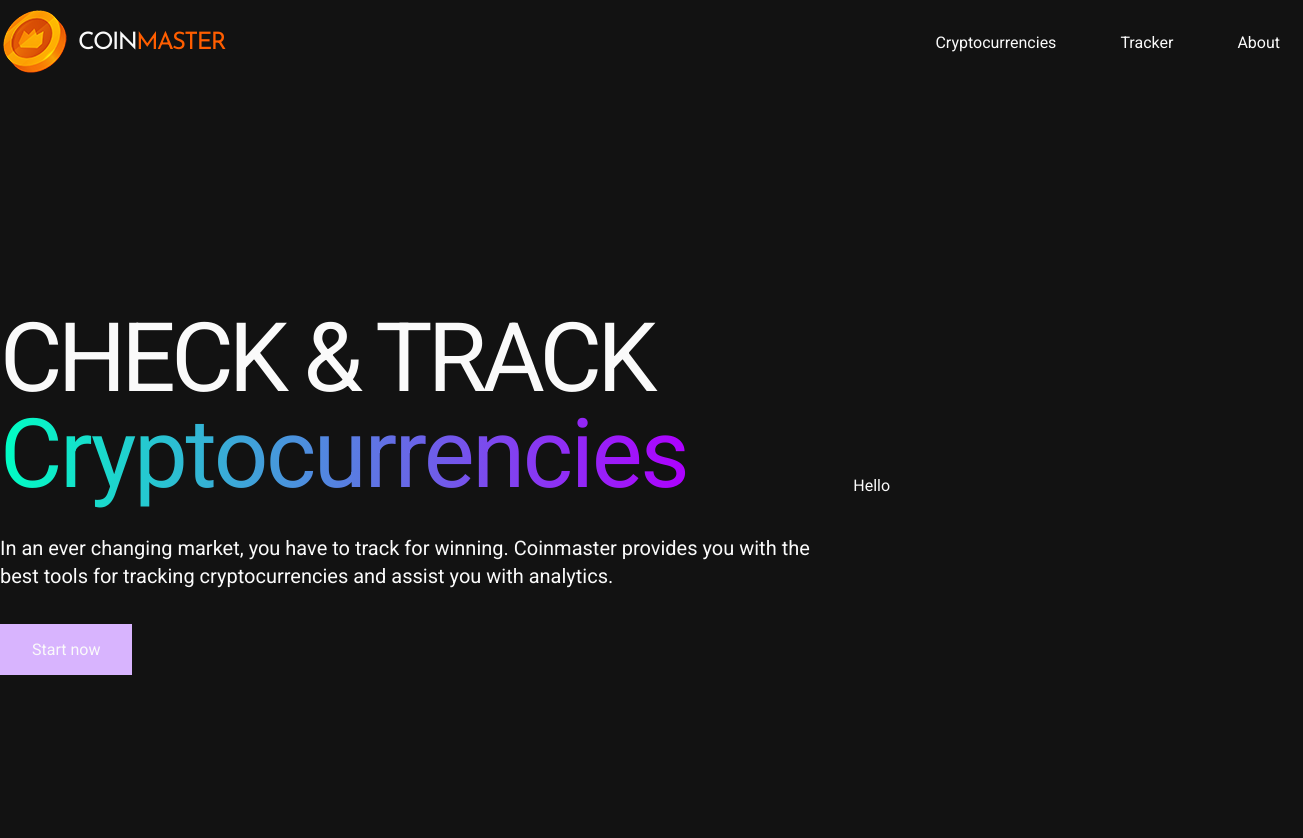
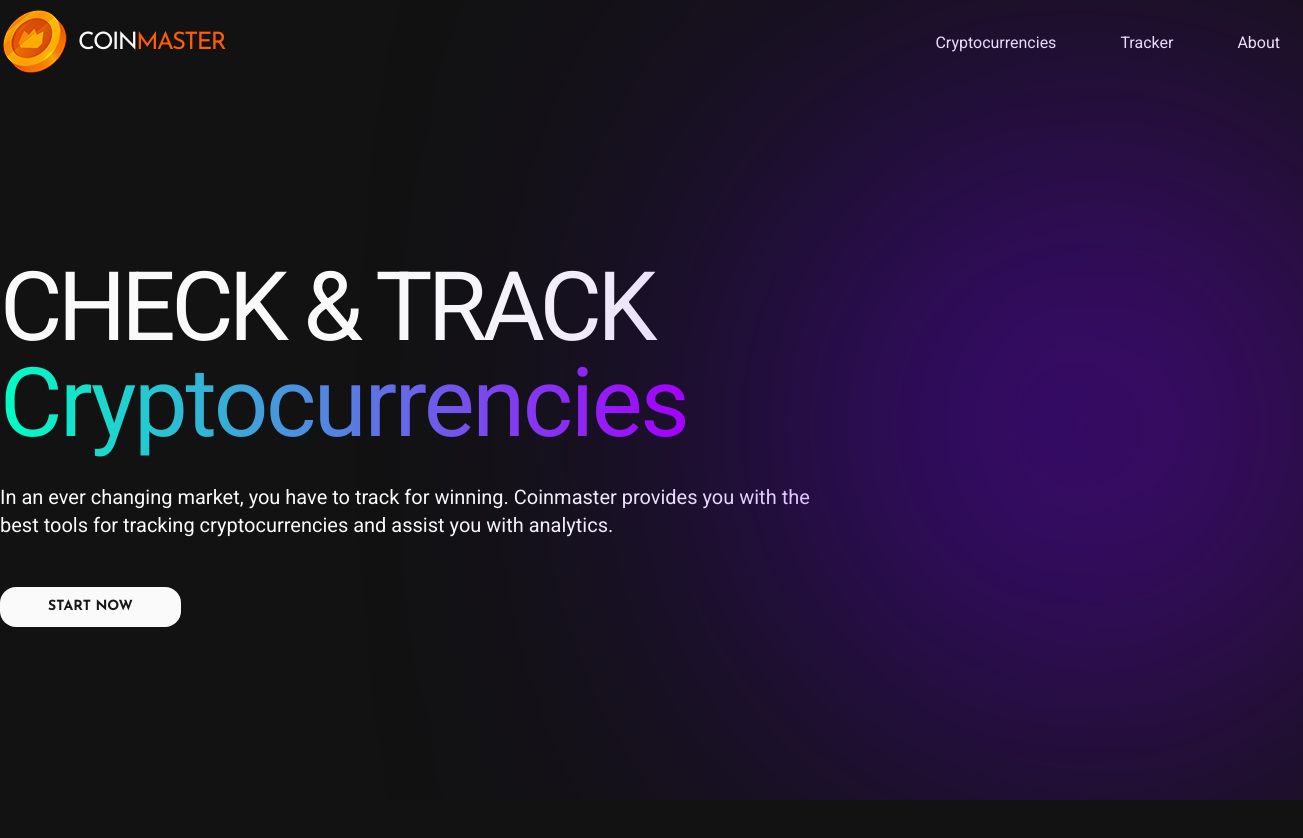
Before and after one commit to ricocatford/coinmaster, a Next.js app: page / in a window 1280 px wide. Shown: the top 838 px of the page, 1303 px wide, since content can reach past the window. After the commit the page ends 800 px from the top, so only its background shows below. Built offline with nearby package versions, Linux system fonts and the light colour scheme.

Commit message:
feat(hero): added background radial gradient

```diff
--- a/src/app/layout.tsx
+++ b/src/app/layout.tsx
@@ -30,7 +30,7 @@ export default function RootLayout({
             <body
                 className={`${roboto.variable} ${josefinSans.variable} dark font-roboto antialiased`}
             >
-                <header>
+                <header className="bg-transparent">
                     <Navbar />
                 </header>
                 {children}
--- a/src/assets/styles/components/Hero.module.css
+++ b/src/assets/styles/components/Hero.module.css
@@ -7,3 +7,18 @@
     color: transparent;
     background-clip: text;
 }
+
+.backgroundGradient {
+    height: 450px;
+    width: 450px;
+    border-radius: 50%;
+    background: linear-gradient(
+        90deg,
+        theme("colors.purple"),
+        theme("colors.violet")
+    );
+    filter: blur(200px);
+    position: absolute;
+    z-index: 0;
+    top: 25%;
+}
--- a/src/assets/styles/globals.css
+++ b/src/assets/styles/globals.css
@@ -41,6 +41,7 @@ body {
         --orange: 22 100% 50%;
         --turquoise: 166 100% 50%;
         --violet: 281 100% 50%;
+        --purple: 256 100% 50%;
         --radius: 0.5rem;
     }
     .dark {
--- a/src/components/Hero.tsx
+++ b/src/components/Hero.tsx
@@ -1,11 +1,12 @@
 import styles from "@/assets/styles/components/Hero.module.css";
 import Link from "next/link";
+import { Button } from "./ui/button";
 
 export default function Hero() {
     return (
         <section
             id="home"
-            className="container mx-auto py-2 h-screen flex items-center"
+            className="container mx-auto py-2 h-[calc(100vh-86px)] flex items-center"
         >
             <div className="w-2/3">
                 <h1 className="text-8xl uppercase mb-8 tracking-tighter">
@@ -16,17 +17,19 @@ export default function Hero() {
                         Cryptocurrencies
                     </span>
                 </h1>
-                <p className="text-xl max-w-4xl mb-12">
+                <p className="text-xl max-w-4xl mb-12 sm:max-width">
                     In an ever changing market, you have to track for winning.
                     Coinmaster provides you with the best tools for tracking
                     cryptocurrencies and assist you with analytics.
                 </p>
-                <Link href="#" className="py-4 px-8 bg-purple-300">
-                    Start now
+                <Link href="#">
+                    <Button className="rounded-2xl px-12 text-sm leading-4 uppercase font-bold font-josefin">
+                        Start now
+                    </Button>
                 </Link>
             </div>
             <div className="w-1/3">
-                <p>Hello</p>
+                <div className={styles.backgroundGradient}></div>
             </div>
         </section>
     );
--- a/tailwind.config.ts
+++ b/tailwind.config.ts
@@ -57,7 +57,8 @@ const config: Config = {
 				transparent: 'transparent',
 				orange: 'hsl(var(--orange))',
 				turquoise: 'hsl(var(--turquoise))',
-				violet: 'hsl(var(--violet))'
+				violet: 'hsl(var(--violet))',
+				purple: 'hsl(var(--purple))'
 			},
 			borderRadius: {
 				lg: 'var(--radius)',
```
